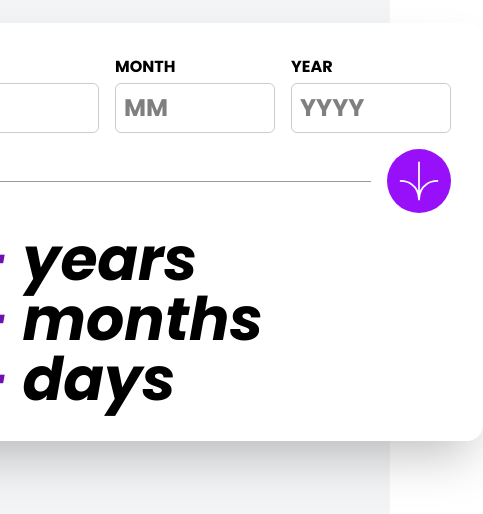
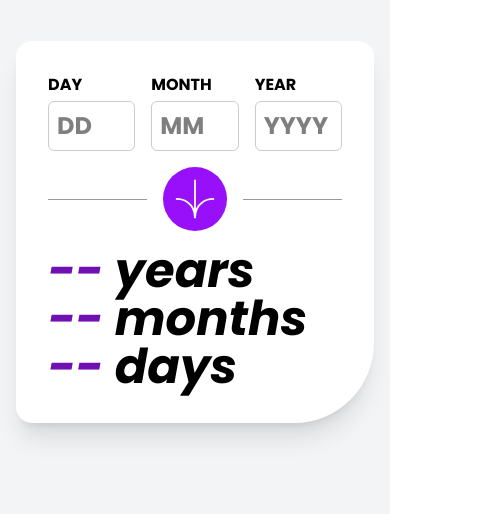
Before and after one commit to TheFireBlast/senai-fullstack-age-calculator, a React (Vite) app: page / in a window 390 px wide. Shown: the part 190-704 px from the top of the page, 483 px wide, since content can reach past the window. Built offline with nearby package versions, Linux system fonts and the light colour scheme.

Commit message:
adicionar responsividade

```diff
--- a/src/App.tsx
+++ b/src/App.tsx
@@ -76,26 +76,29 @@ function App() {
     );
 
     return (
-        <div className="flex min-h-screen w-screen items-center justify-center bg-gray-100">
-            <div className="rounded-2xl bg-white p-8 shadow-2xl">
+        <div className="flex min-h-screen w-full items-center justify-center bg-gray-100 p-4">
+            <div className="w-[40rem] max-w-full rounded-2xl rounded-br-[5rem] bg-white p-8 shadow-xl sm:rounded-br-[10rem]">
                 <div className="flex gap-4">
                     <Input
                         name="DAY"
                         content={day}
                         onChange={(e) => setDay(e.target.value.trim())}
                         placeholder={"DD"}
+                        className="min-w-0"
                     />
                     <Input
                         name="MONTH"
                         content={month}
                         onChange={(e) => setMonth(e.target.value.trim())}
                         placeholder={"MM"}
+                        className="min-w-0"
                     />
                     <Input
                         name="YEAR"
                         content={year}
                         onChange={(e) => setYear(e.target.value.trim())}
                         placeholder={"YYYY"}
+                        className="min-w-0"
                     />
                 </div>
                 <div className="my-4 flex items-center gap-4">
@@ -116,21 +119,22 @@ function App() {
                             alt="ENTER"
                         />
                     </button>
+                    <div className="h-px grow border-t border-t-black/40 sm:grow-0"></div>
                 </div>
                 <div>
-                    <div className="text-6xl font-bold italic">
+                    <div className="text-5xl font-bold italic sm:text-6xl">
                         <span className="text-purple-800">
                             {isNaN(years) ? "--" : years}
                         </span>{" "}
                         years
                     </div>
-                    <div className="text-6xl font-bold italic">
+                    <div className="text-5xl font-bold italic sm:text-6xl">
                         <span className="text-purple-800">
                             {isNaN(months) ? "--" : months}
                         </span>{" "}
                         months
                     </div>
-                    <div className="text-6xl font-bold italic">
+                    <div className="text-5xl font-bold italic sm:text-6xl">
                         <span className="text-purple-800">
                             {isNaN(days) ? "--" : days}
                         </span>{" "}
--- a/src/Input.tsx
+++ b/src/Input.tsx
@@ -1,13 +1,20 @@
 interface Props {
+    className?: string;
     name: string;
     content: string;
     placeholder?: string;
     onChange?: React.ChangeEventHandler<HTMLInputElement>;
 }
 
-export default function Input({ name, content, placeholder, onChange }: Props) {
+export default function Input({
+    className,
+    name,
+    content,
+    placeholder,
+    onChange,
+}: Props) {
     return (
-        <div className="flex flex-col gap-1">
+        <div className={"flex flex-col gap-1 " + (className || "")}>
             <label htmlFor={name}>{name}</label>
             <input
                 type="text"
@@ -16,7 +23,7 @@ export default function Input({ name, content, placeholder, onChange }: Props) {
                 onChange={onChange}
                 value={content}
                 placeholder={placeholder}
-                className="rounded-md border border-black/20 p-2 text-2xl transition outline-none hover:border-purple-600 w-40"
+                className="min-w-0 rounded-md border border-black/20 p-2 text-2xl transition outline-none hover:border-purple-600 focus:border-purple-600"
             />
         </div>
     );
```
